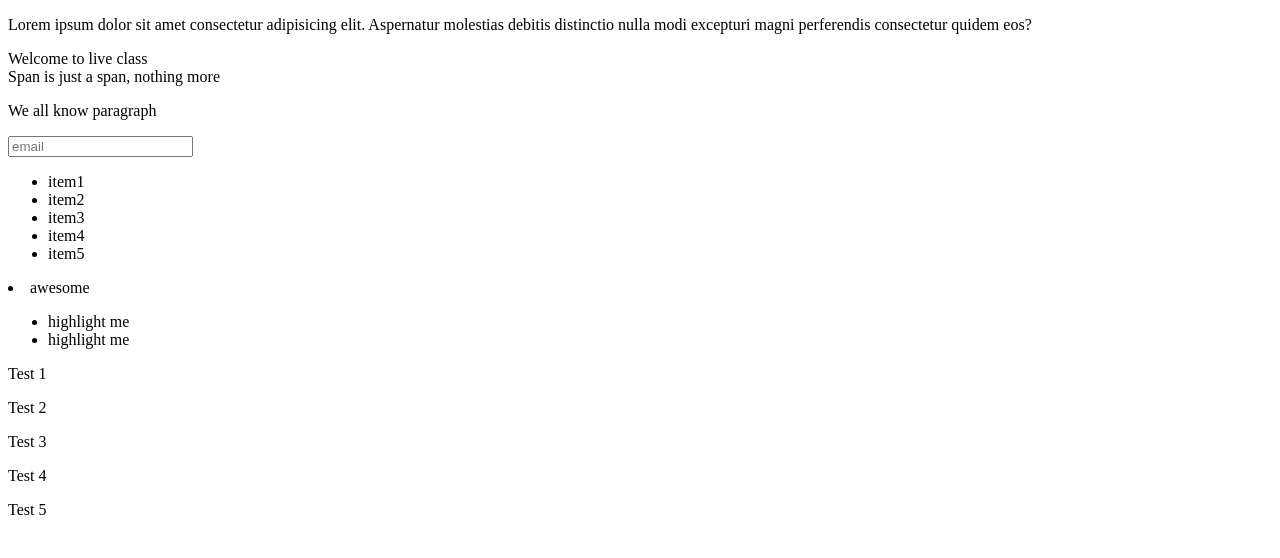
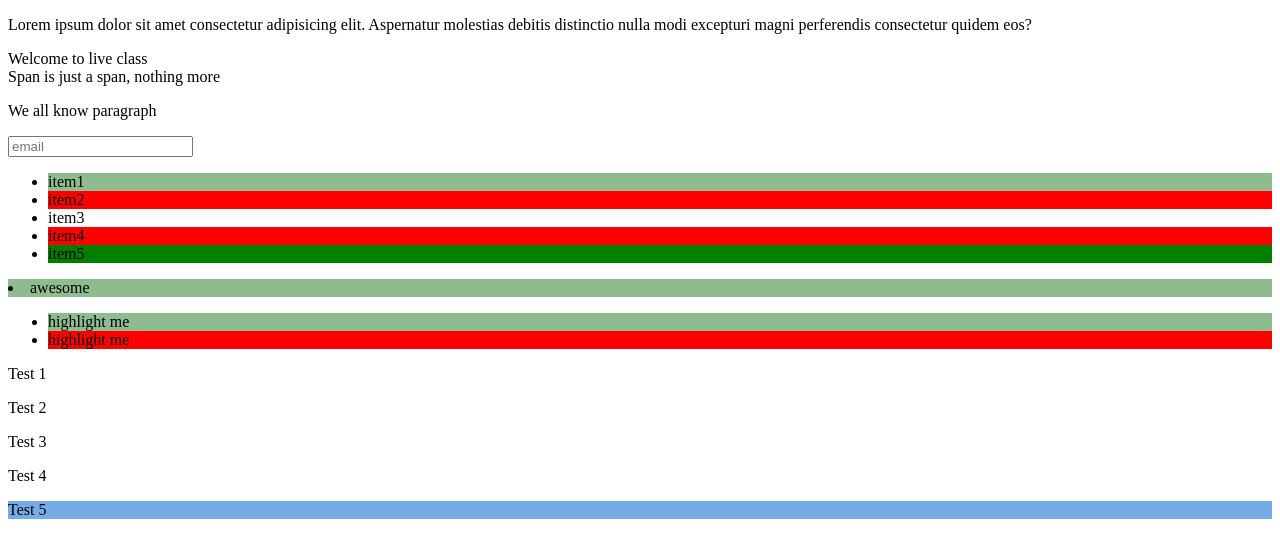
Before and after one commit to prateek-budhiraja/html-css-js, a website: page bootcamp-projects/live-class-2-css/03pseudo.html in a window 1280 px wide. Drawn offline with Linux system fonts and the light colour scheme.

Commit message:
added hover custom attributes and selecting child

```diff
--- a/bootcamp-projects/live-class-2-css/03pseudo.html
+++ b/bootcamp-projects/live-class-2-css/03pseudo.html
@@ -1,5 +1,6 @@
 <!DOCTYPE html>
 <html lang="en">
+
 <head>
   <meta charset="UTF-8" />
   <meta http-equiv="X-UA-Compatible" content="IE=edge" />
@@ -7,14 +8,38 @@
   <title>Document</title>
   <style>
     /* hover */
+    li:hover {
+      background-color: orange;
+      padding: 5px;
+    }
 
     /* focus */
+    input:focus {
+      background-color: green;
+      color: #fff
+    }
 
     /* first chil, last child */
+    li:first-child {
+      background-color: darkseagreen;
+    }
+
+    li:last-child {
+      background-color: green;
+    }
+
+    li:nth-child(2n) {
+      background-color: red;
+    }
+
 
     /* custom attributes */
+    [lco-code] {
+      background-color: #75ace8;
+    }
   </style>
 </head>
+
 <body>
   <div>
     <p>
@@ -50,7 +75,9 @@
     <p>Test 2</p>
     <p>Test 3</p>
     <p>Test 4</p>
+    <!-- NOTE: custom data attribute -->
     <p lco-code>Test 5</p>
   </section>
 </body>
+
 </html>
```
Also changed, not shown: bootcamp-projects/live-class-2-css/02morepseudo.html (+5 -0 lines). Lines whose indentation alone changed are shown as unchanged.
